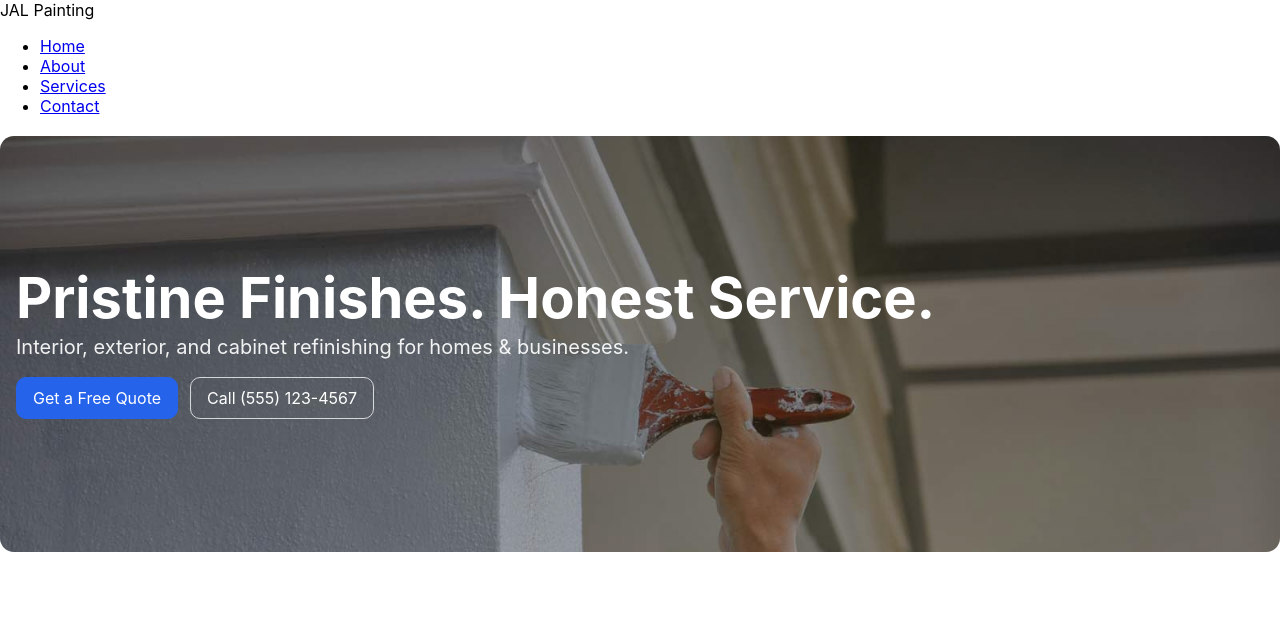
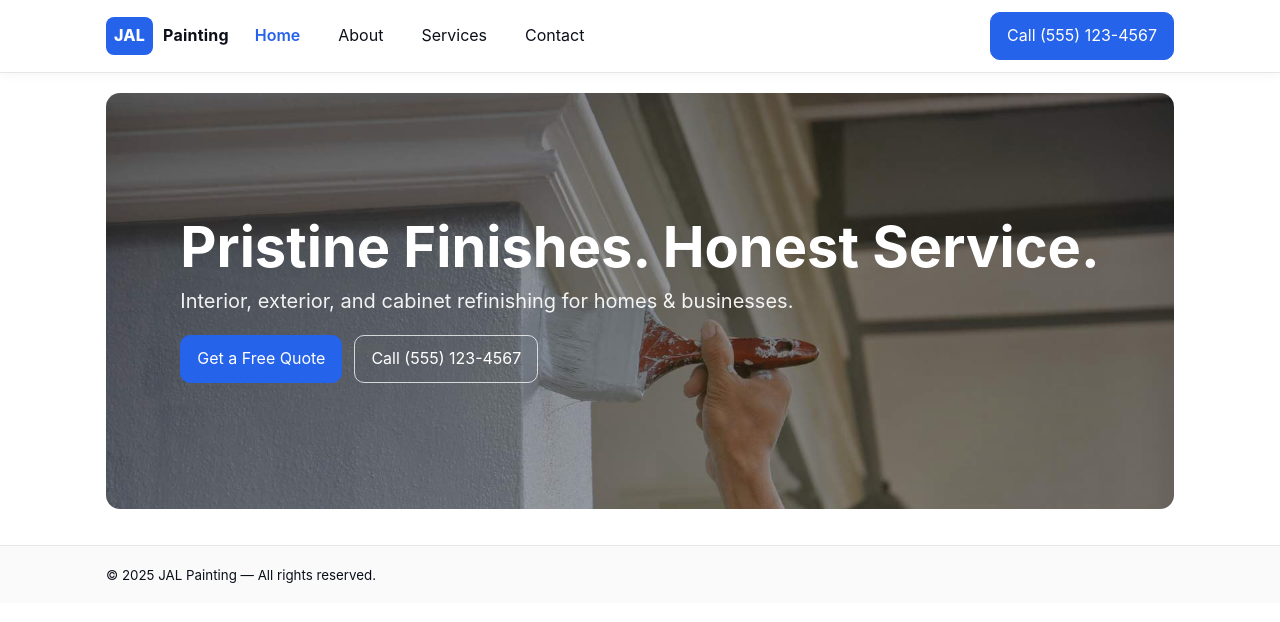
Before and after one commit to GReyes87/JAL-Painting-Website, a React (Create React App) app: page / in a window 1280 px wide. Shown: the top 622 px of the page. Built offline with nearby package versions, Linux system fonts and the light colour scheme.

Commit message:
header improved

```diff
--- a/src/App.js
+++ b/src/App.js
@@ -1,25 +1,49 @@
-import { NavLink, Routes, Route } from "react-router-dom";
+import { useState } from "react";
+import { NavLink, Routes, Route, Link } from "react-router-dom";
 import Home from "./pages/home";
 import About from "./pages/about";
 import Services from "./pages/services";
 import Contact from "./pages/contact";
 import "./global.css";
 
+export default function App() {
+  const [open, setOpen] = useState(false);
+  const closeMenu = () => setOpen(false);
 
-function App() {
   return (
     <>
       <header className="site-header">
-        <div className="wrap">
-          <div className="brand">JAL Painting</div>
-          <nav>
-            <ul className="nav">
+        <div className="wrap header__row">
+          <Link to="/" className="brand" onClick={closeMenu}>
+            <span className="brand__mark">JAL</span>
+            <span className="brand__name">Painting</span>
+          </Link>
+
+          <button
+            className="nav-toggle"
+            aria-expanded={open ? "true" : "false"}
+            aria-controls="primary-nav"
+            onClick={() => setOpen(!open)}
+          >
+            <span className="nav-toggle__bar" />
+            <span className="nav-toggle__bar" />
+            <span className="nav-toggle__bar" />
+          </button>
+
+          <nav id="primary-nav" className={`site-nav ${open ? "is-open" : ""}`}>
+            <ul className="nav" onClick={closeMenu}>
               <li><NavLink to="/" end>Home</NavLink></li>
               <li><NavLink to="/about">About</NavLink></li>
               <li><NavLink to="/services">Services</NavLink></li>
               <li><NavLink to="/contact">Contact</NavLink></li>
             </ul>
           </nav>
+
+          <div className="header__cta">
+            <a className="btn btn--primary" href="tel:+15551234567">
+              Call (555) 123-4567
+            </a>
+          </div>
         </div>
       </header>
 
@@ -31,8 +55,12 @@ function App() {
           <Route path="/contact" element={<Contact />} />
         </Routes>
       </main>
+
+      <footer className="site-footer">
+        <div className="wrap">
+          <small>© {new Date().getFullYear()} JAL Painting — All rights reserved.</small>
+        </div>
+      </footer>
     </>
   );
 }
-
-export default App;
--- a/src/global.css
+++ b/src/global.css
@@ -1,34 +1,100 @@
-/* ==== Hero (Home) ==== */
-.hero.hero--home{
-  position: relative;
-  display: grid;
-  align-items: center;
-  min-height: 52vh;
-  margin: 20px 0;
-  color: #fff;
-  border-radius: 14px;
+/* ===== Brand (blue / black / white) ===== */
+:root{
+  --brand:#2563eb;      /* blue */
+  --ink:#0b0f19;        /* near-black */
+  --bg:#ffffff;         /* white */
+  --muted:#6b7280;
+  --wrap:1100px;
 }
 
-.hero__content{ padding: 64px 16px; }
-.hero__title{ font-size: clamp(28px,6vw,56px); line-height: 1.05; margin: 0 0 8px; }
+/* ===== Base ===== */
+*{box-sizing:border-box}
+html,body,#root{height:100%}
+body{
+  margin:0; color:var(--ink); background:var(--bg);
+  font-family:system-ui,-apple-system,Segoe UI,Roboto,Helvetica,Arial,sans-serif;
+  line-height:1.6;
+}
+a{color:inherit; text-decoration:none}
+img{max-width:100%; display:block; border-radius:10px}
+.wrap{max-width:var(--wrap); margin:0 auto; padding:0 16px}
+h1{font-size:clamp(28px,6vw,56px); line-height:1.05; margin:0 0 8px}
+h2{font-size:clamp(22px,3.6vw,32px); margin:24px 0 12px}
+
+/* ===== Buttons ===== */
+.btn{
+  display:inline-block; padding:10px 16px;
+  border:1px solid #111; border-radius:10px; text-decoration:none;
+}
+.btn--primary{ background:var(--brand); border-color:var(--brand); color:#fff }
+.btn--primary:hover{ filter:brightness(.92) }
+.btn--ghost{ background:transparent; color:#fff; border-color:rgba(255,255,255,.75) }
+.btn--ghost:hover{ border-color:#fff }
+
+/* ===== Header / Nav ===== */
+.site-header{
+  position:sticky; top:0; z-index:100;
+  background:#fff;
+  border-bottom:1px solid #e5e7eb;
+  box-shadow:0 2px 10px rgba(0,0,0,.04);
+}
+.header__row{
+  display:flex; align-items:center; justify-content:space-between;
+  gap:16px; padding:12px 16px;
+}
+.brand{
+  display:flex; align-items:center; gap:10px;
+  font-weight:700; letter-spacing:.2px;
+}
+.brand__mark{
+  background:var(--brand); color:#fff; font-weight:800;
+  padding:6px 8px; border-radius:8px;
+}
+.brand__name{ color:var(--ink) }
+
+.site-nav{ display:flex; align-items:center }
+.nav{
+  list-style:none; display:flex; gap:18px; margin:0; padding:0;
+}
+.nav a{
+  padding:8px 10px; border-radius:8px; transition:background .15s,color .15s;
+}
+.nav a:hover{ background:#f1f5ff; color:var(--brand) }
+.nav a.active{ color:var(--brand); font-weight:600 }
+
+/* Mobile toggle */
+.nav-toggle{
+  display:none; width:40px; height:34px; border:0; background:transparent; padding:0;
+}
+.nav-toggle__bar{ display:block; width:24px; height:2px; background:var(--ink); margin:4px auto }
+
+/* Phone CTA on the right */
+.header__cta{ margin-left:auto }
+@media (max-width: 900px){
+  .nav-toggle{ display:inline-flex; align-items:center; justify-content:center }
+  .site-nav{
+    position:absolute; left:0; right:0; top:100%;
+    display:none; background:#fff; border-bottom:1px solid #e5e7eb;
+    box-shadow:0 10px 20px rgba(0,0,0,.05);
+  }
+  .site-nav.is-open{ display:block }
+  .site-nav .nav{ flex-direction:column; gap:10px; padding:12px 16px }
+  .header__cta{ display:none }
+}
+
+/* ===== Hero (Home) ===== */
+/* Background image is set inline in Home component. */
+.hero.hero--home{
+  position:relative; display:grid; align-items:center;
+  min-height:52vh; margin:20px 0; color:#fff; border-radius:14px;
+}
+.hero__content{ padding:64px 16px }
 .hero__subtitle{
-  font-size: clamp(16px,2.2vw,20px);
-  color: rgba(255,255,255,.92);
-  max-width: 60ch;
-  margin: 0 0 18px;
+  font-size:clamp(16px,2.2vw,20px); color:rgba(255,255,255,.92);
+  max-width:60ch; margin:0 0 18px;
 }
-.hero__actions{ display: flex; flex-wrap: wrap; gap: 12px; }
+.hero__actions{ display:flex; flex-wrap:wrap; gap:12px }
 
-/* Buttons (blue/black/white palette) */
-:root{
-  --brand:#2563eb;    /* blue */
-  --ink:#0b0f19;      /* near-black */
-  --bg:#ffffff;       /* white */
-}
-.btn{
-  display:inline-block; padding:10px 16px; border:1px solid #111; border-radius:10px; text-decoration:none;
-}
-.btn--primary{ background:var(--brand); border-color:var(--brand); color:#fff; }
-.btn--primary:hover{ filter:brightness(.92); }
-.btn--ghost{ background:transparent; color:#fff; border-color:rgba(255,255,255,.75); }
-.btn--ghost:hover{ border-color:#fff; }
+/* ===== Footer ===== */
+.site-footer{ border-top:1px solid #e5e7eb; background:#fafafa; margin-top:36px }
+.site-footer .wrap{ padding:16px }
```
